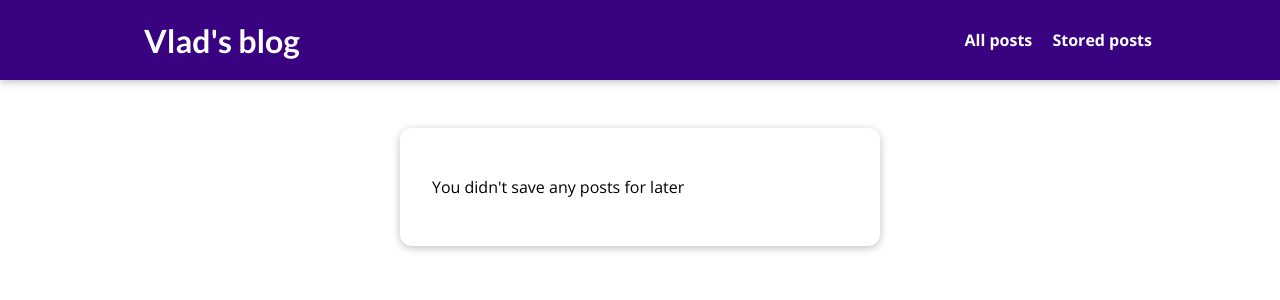
After one commit to VladyslavShaposhnikov/udemy-course, a Django app: page /read-later in a window 1280 px wide. The commit adds this page. Shown: the top 300 px of the page. Run offline with Django 4.2, Linux system fonts and the light colour scheme.

Commit message:
read later via sessions, read later page and styling

```diff
--- /dev/null
+++ b/blog/static/blog/stored-posts.css
@@ -0,0 +1,39 @@
+#main-navigation {
+    background-color: #390281;
+    box-shadow: 0 2px 8px rgba(0, 0, 0, 0.25);
+  }
+
+#stored-posts {
+    margin: 8rem auto 3rem auto;
+    padding: 2rem;
+    border-radius: 12px;
+    box-shadow: 0 2px 8px rgba(0, 0, 0, 0.25);
+    background-color: white;
+    width: 90%;
+    max-width: 30rem;
+}
+
+#stored-posts ul {
+    list-style: none;
+    margin: 0;
+    padding: 0;
+}
+
+#stored-posts li {
+    margin: 1rem 0;
+}
+
+#stored-posts a {
+    display: block;
+    padding: 1rem;
+    width: 100%;
+    text-decoration: none;
+    border: 1px solid #ccc;
+    color: #1b1b1b;
+    font-weight: bold;
+}
+
+#stored-posts a:hover,
+#stored-posts a:active {
+    background-color: #ccc;
+}
--- /dev/null
+++ b/blog/templates/blog/stored_posts.html
@@ -0,0 +1,27 @@
+{% extends 'base.html' %}
+{% load static %}
+
+{% block page_title %}
+    My Stored Posts
+{% endblock %}
+
+{% block css_file %}
+    <link rel="stylesheet" href="{% static 'blog/stored-posts.css' %}">
+{% endblock %}
+
+{% block content %}
+    <section id="stored-posts">
+        {% if has_posts %}
+        <ul>
+            {% for post in posts %}
+                <li>
+                    <a href="{% url 'post-detail' post.slug %}">{{ post.title }}</a>
+                </li>
+            {% endfor %}
+        </ul>
+        {% else %}
+            <p>You didn't save any posts for later</p>
+        {% endif %}
+
+    </section>
+{% endblock %}
--- a/blog/urls.py
+++ b/blog/urls.py
@@ -6,4 +6,5 @@ urlpatterns = [
     path('posts', views.PostsListView.as_view(), name='posts'),
     path('posts/<slug:slug>', views.PostDetailView.as_view(), name='post-detail'),
     path('tag/<str:tag>', views.TagPostsView.as_view(), name='tag-posts'),
+    path("read-later", views.ReadLaterView.as_view(), name="read-later")
 ]
--- a/blog/views.py
+++ b/blog/views.py
@@ -70,3 +70,32 @@ class TagPostsView(ListView):
         context = super().get_context_data(**kwargs)
         context["tag"] = self.kwargs['tag']
         return context
+
+class ReadLaterView(View):
+    def get(self, request):
+        stored_posts = request.session.get("stored_posts")
+
+        context = {}
+
+        if stored_posts is None or len(stored_posts) == 0:
+            context["posts"] = []
+            context["has_posts"] = False
+        else:
+            context["posts"] = Post.objects.filter(id__in=stored_posts)
+            context["has_posts"] = True
+
+        return render(request, "blog/stored_posts.html", context)
+
+    def post(self, request):
+        stored_posts = request.session.get("stored_posts")
+
+        if stored_posts is None:
+            stored_posts = []
+
+        post_id = int(request.POST["post_id"])
+
+        if post_id not in stored_posts:
+            stored_posts.append(post_id)
+            request.session["stored_posts"] = stored_posts
+
+        return HttpResponseRedirect("/")
--- a/static/app.css
+++ b/static/app.css
@@ -35,6 +35,7 @@ h3 {
   text-decoration: none;
   color: white;
   font-weight: bold;
+  margin-left: 1rem;
 }
 
 #main-navigation a:hover,
--- a/templates/base.html
+++ b/templates/base.html
@@ -15,6 +15,7 @@
         <h1><a href="{% url 'index' %}">Vlad's blog</a></h1>
         <nav>
             <a href="{% url 'posts' %}">All posts</a>
+            <a href="{% url 'read-later' %}">Stored posts</a>
         </nav>
     </header>
     {% block content %}
```
Also changed, not shown: blog/static/blog/post-detail.css (+19 -0 lines), blog/templates/blog/post_detail.html (+9 -1 lines), db.sqlite3.
